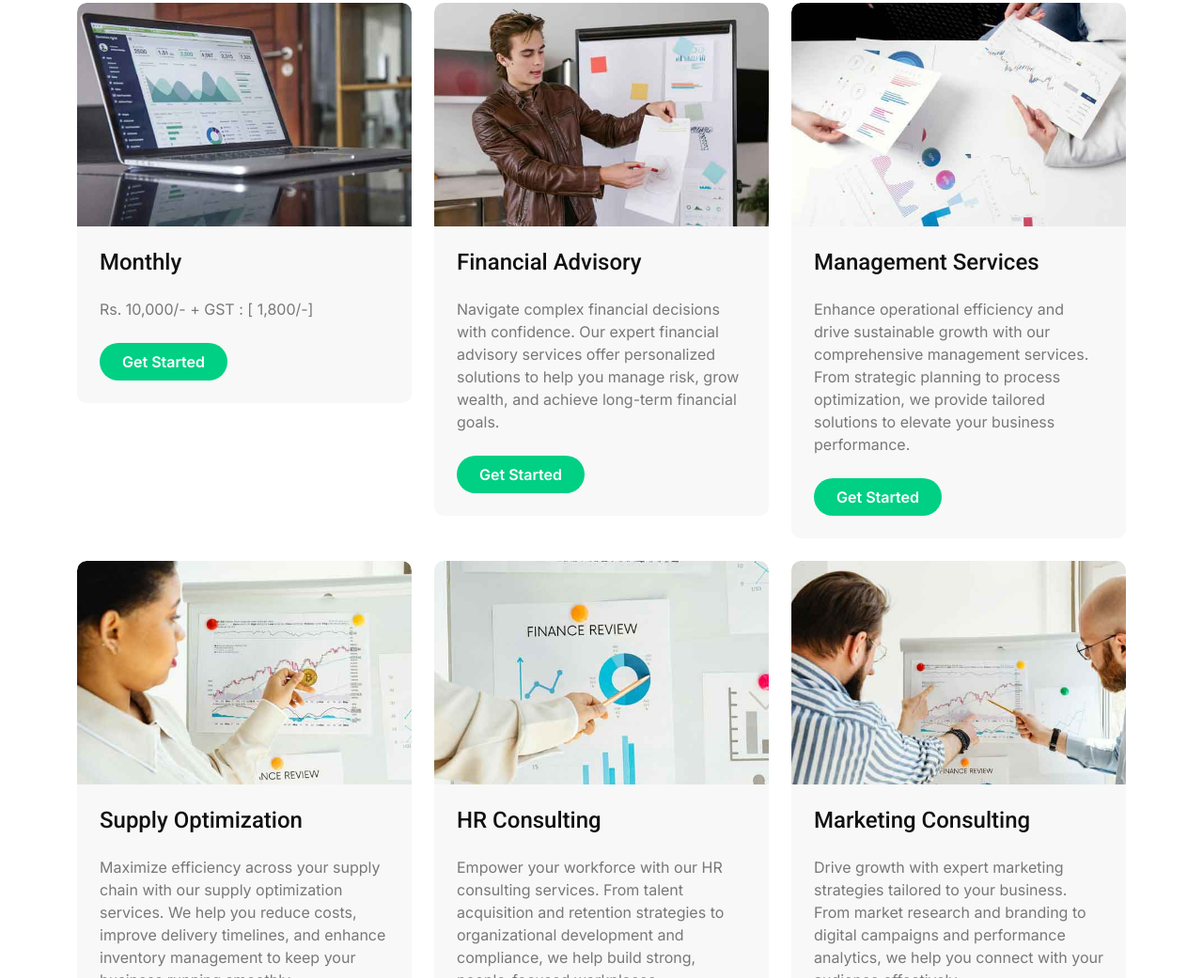
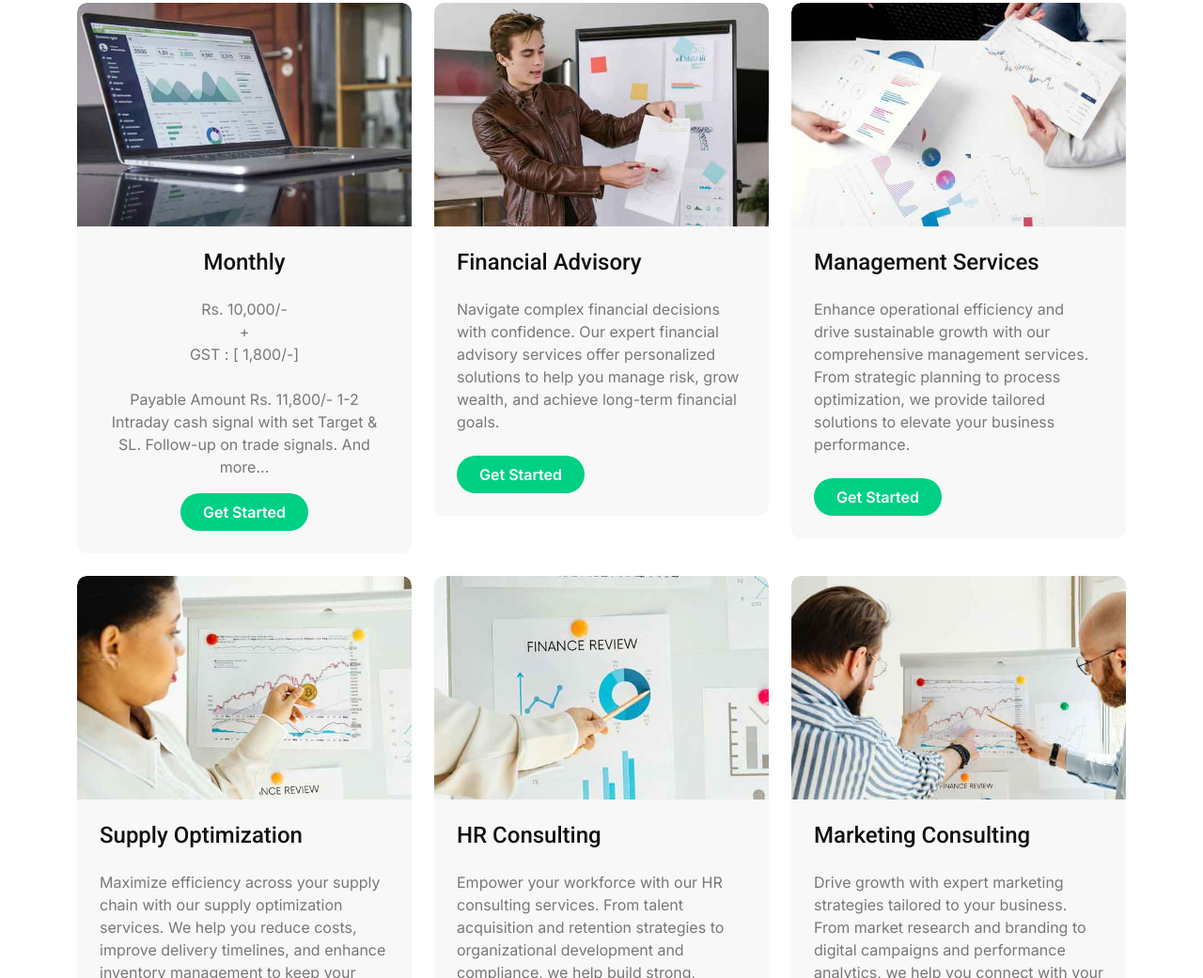
Before and after one commit to srao24046/stock-market-website-template, a plain HTML site: page service.html in a window 1280 px wide. Shown: the part 821-1862 px from the top of the page at 94% size. Drawn offline with nearby package versions, Linux system fonts and the light colour scheme.

Commit message:
Update service.html

```diff
--- a/service.html
+++ b/service.html
@@ -138,12 +138,19 @@
                             <div class="service-img">
                                 <img src="img/service-1.jpg" class="img-fluid rounded-top w-100" alt="Image">
                             </div>
-                            <div class="rounded-bottom p-4">
+                            <div class="rounded-bottom p-4 text-center">
                                 <a href="#" class="h4 d-inline-block mb-4">Monthly</a>
-                                <p class="mb-4">
-                                    Rs. 10,000/-
-+
-GST : [ 1,800/-]
+                                <p class="mb-4 text-center font-bold">
+                                    Rs. 10,000/- <br>
+                                    + <br>
+                                    GST : [ 1,800/-] <br>
+                                </p>
+
+                                <p class="text-center ">
+                                    Payable Amount Rs. 11,800/-
+                                    1-2 Intraday cash signal with set Target & SL.
+                                    Follow-up on trade signals.
+                                    And more...
                                 </p>
 
                                 <a class="btn btn-primary rounded-pill py-2 px-4" href="#">Get Started</a>
```
